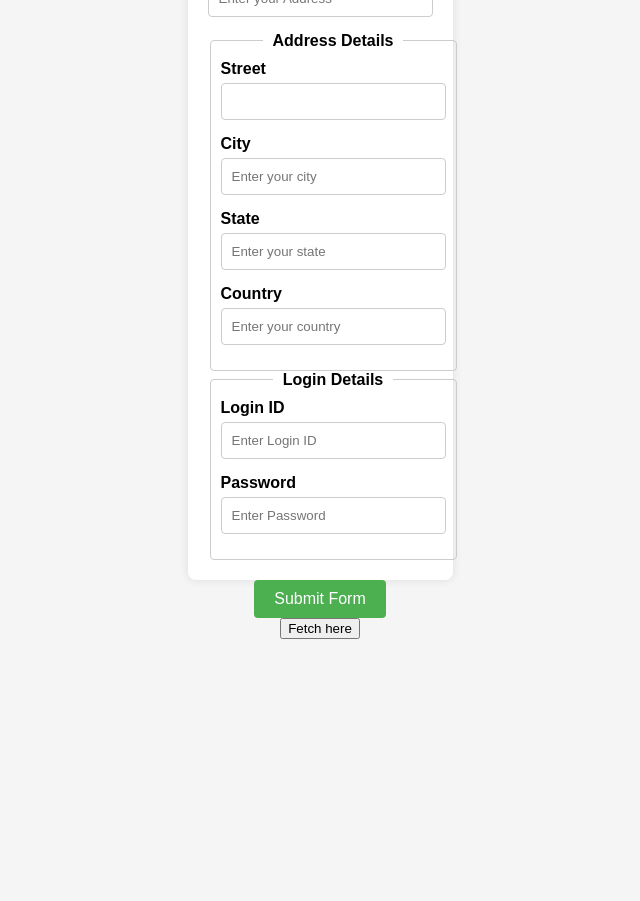
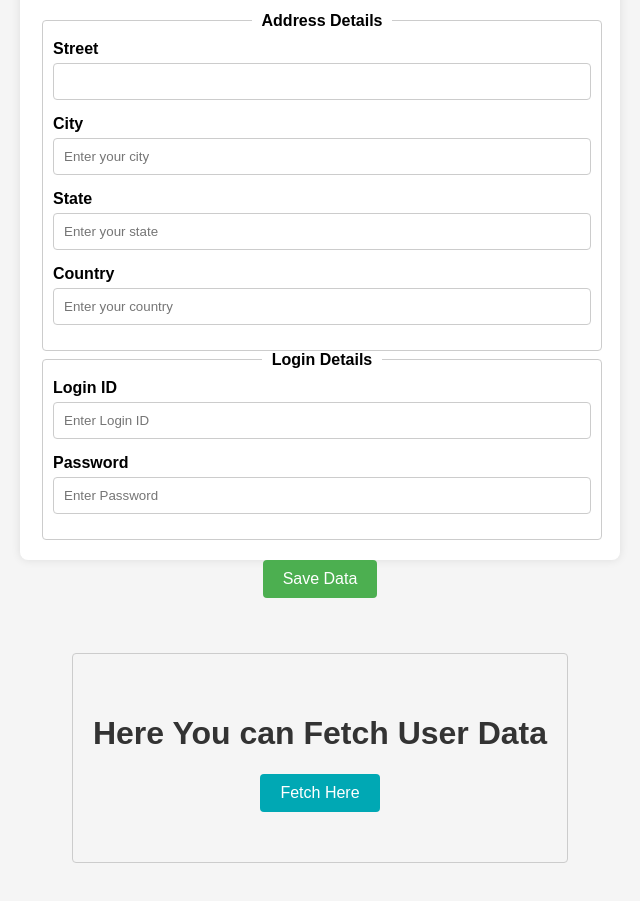
Before and after one commit to amitsinghs98/nodetask1, a website: page Views/index.html in a window 1280 px wide. Shown: the part 473-1374 px from the top of the page, without its empty margins (320-960 px from the left). Before the commit the page ends 1112 px from the top, so only its background shows below. Drawn offline with Linux system fonts and the light colour scheme.

Commit message:
changes done

```diff
--- a/Views/index.html
+++ b/Views/index.html
@@ -25,7 +25,10 @@
   border-radius: 8px;
   box-shadow: 0 0 10px rgba(0, 0, 0, 0.1);
   display: inline-block;
-        margin-top: 30px;
+  margin-top: 10px;
+  width: 90%;
+  max-width: 600px;
+  box-sizing: border-box;
 }
 
 form {
@@ -38,7 +41,6 @@
   margin-bottom: 15px;
   text-align: left;
   width: 100%;
-        max-width: 400px;
 }
 
 label {
@@ -66,10 +68,27 @@
   border-radius: 4px;
   cursor: pointer;
   font-size: 16px;
+  transition: background-color 0.3s ease;
 }
 
 input[type="submit"]:hover {
   background-color: #45a049;
+}
+
+  #fetch-button {
+    background-color: rgb(0, 168, 180);
+    color: white;
+    padding: 10px 20px;
+    border: none;
+    border-radius: 4px;
+    cursor: pointer;
+    font-size: 16px;
+    margin-bottom: 30px;
+    transition: background-color 0.3s ease;
+  }
+
+  #fetch-button:hover {
+    background-color:  aquamarine;
   }
 
 .address-fieldset {
@@ -77,8 +96,28 @@
   border-radius: 4px;
   padding: 10px;
   width: 100%;
-        max-width: 400px;
+  box-sizing: border-box;
 }
+
+#fetch-fieldset {
+  border: 1px solid #ccc;
+  border-radius: 4px;
+  align-items: center;
+  padding: 20px;
+  width: 50%;
+  max-width: fit-content;
+  box-sizing: border-box;
+  margin:20px 0px 20px 0px;
+
+}
+
+  #fetch-div {
+    display: flex;
+    justify-content: center; /* Centers horizontally */
+    align-items: center; /* Centers vertically */
+    height: 40vh; /* Makes the div take the full height of the viewport */
+  }
+
 
 legend {
   font-weight: bold;
@@ -90,7 +129,7 @@
   border-radius: 4px;
   padding: 10px;
   width: 100%;
-        max-width: 400px;
+  box-sizing: border-box;
 }
 
 .error-message {
@@ -108,8 +147,9 @@
 </style>
   </head>
 
-  <body align="center">
-    <h1>Form</h1>
+  <body>
+
+    <h1>User Form</h1>
     <form method="post" id="form-id" onsubmit="return validateForm()">
       <div class="main-div">
         <div class="form-group">
@@ -238,10 +278,13 @@
           </div>
         </fieldset>
       </div>
-      <input type="submit" value="Submit Form" />
+      <input type="submit" value="Save Data" />
     </form>
-    <div>
-      <a href="/fetchUsers"><button>Fetch here</button></a>
+    <div id="fetch-div">
+      <fieldset id="fetch-fieldset">
+      <h1 style="padding-top: 20px;";>Here You can Fetch User Data</h1>
+      <button id="fetch-button" type="button" onclick="location.href='/fetchUsers'">Fetch Here</button>
+    </fieldset>
     </div>
     <script>
       function validateForm() {
--- a/app.js
+++ b/app.js
@@ -20,7 +20,7 @@ app.use("/", route); // Mounting routes defined in './routes/route' to the root
 // Define route to create a new user
 app.post("/createUser", async (req, res) => {
   try {
-    const newUser = await user.create(req.body);
+    const newUser = await user.create(req.body); // Assuming 'user' model is imported correctly
     res.status(201).send(newUser);
   } catch (err) {
     res.status(500).json({ message: err.message });
@@ -30,7 +30,7 @@ app.post("/createUser", async (req, res) => {
 // Define route to fetch all users
 app.get("/getAllUsers", async (req, res) => {
   try {
-    const allUsers = await user.find({}); //'user' model is imported correctly
+    const allUsers = await user.find({}); // Assuming 'user' model is imported correctly
     res.json(allUsers);
   } catch (err) {
     res.status(500).json({ message: err.message });
@@ -50,3 +50,4 @@ mongoose
 app.listen(3000, (err, data) => {
   console.log("started");
 });
+//
--- a/model/model.js
+++ b/model/model.js
@@ -9,10 +9,12 @@ const userSchema = new Schema(
     mobileNo: {
       type: String,
       required: true,
+      unique: true,
     },
     email: {
       type: String,
       required: true,
+      unique: true,
     },
     address: {
       street: { type: String, default: "" },
```
Also changed, not shown: Views/fetchUsers.html (+45 -1 lines), 1 other file. Lines whose indentation alone changed are shown as unchanged.
